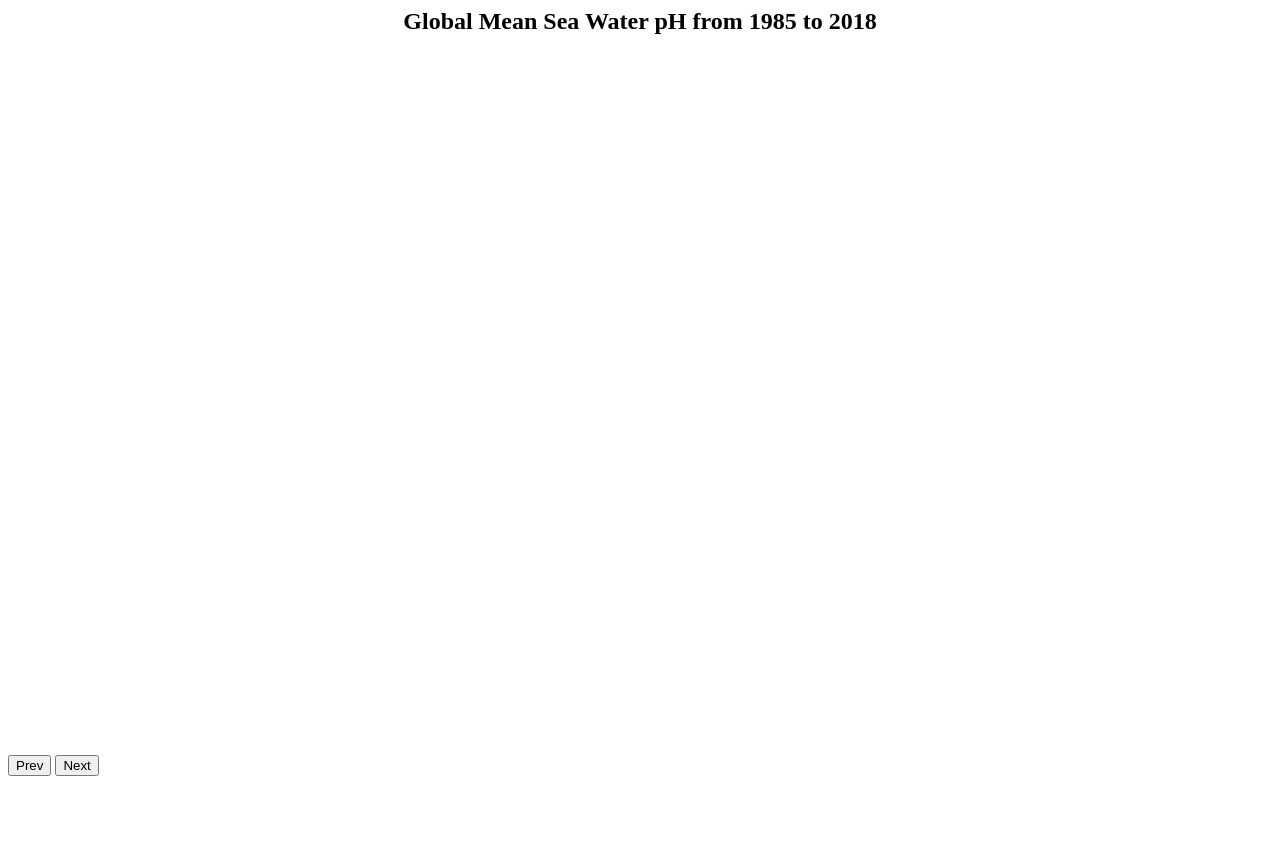
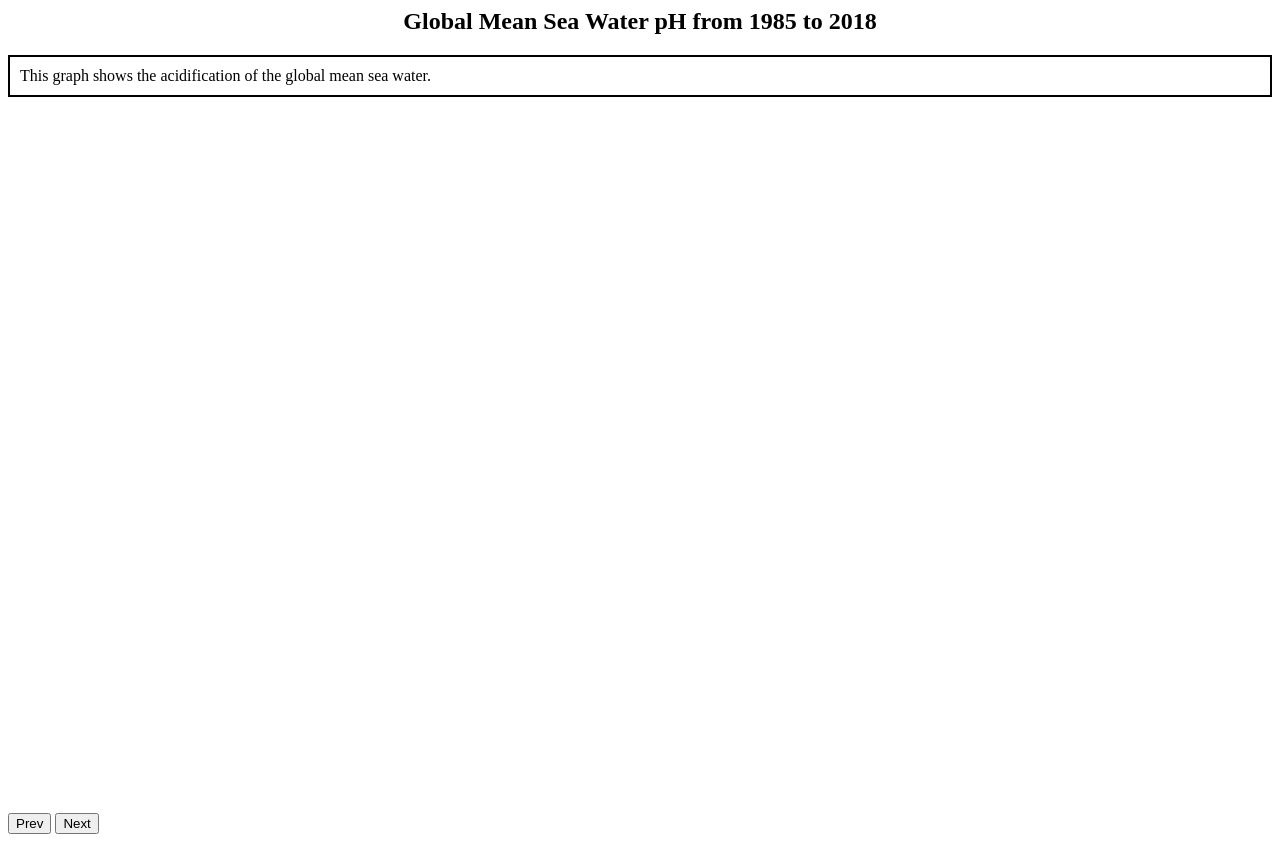
Before and after one commit to jpslane/acidification, a plain HTML site: page index.html in a window 1280 px wide. Before the commit the page ends 800 px from the top, so only its background shows below. Drawn offline with nearby package versions, Linux system fonts and the light colour scheme; no server answers.

Commit message:
Update index.html

```diff
--- a/index.html
+++ b/index.html
@@ -4,6 +4,7 @@
       Global Mean Sea Water pH from 1985 to 2018
     </center>
   </H2>
+  <P style="padding: 10px; border: 2px solid black;">This graph shows the acidification of the global mean sea water.</P>
   <script src='https://d3js.org/d3.v5.min.js'></script>
   <div id="my_dataviz"></div>
 
```
